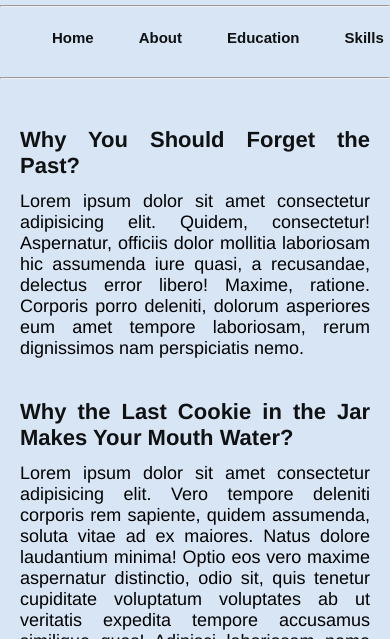
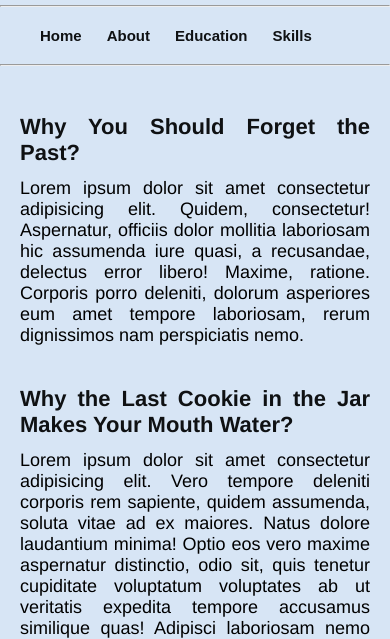
Before and after one commit to mostafizur06/Web_Project, a plain HTML site: page index.html in a window 390 px wide. Shown: the part 205-844 px from the top of the page. Drawn offline with Linux system fonts and the light colour scheme.

Commit message:
final responsive

```diff
--- a/style.css
+++ b/style.css
@@ -50,8 +50,9 @@ body {
   font-size: 20px;
   max-width: 100%;
   padding: 12px;
-
   display: flex;
+  flex-direction: row;
+  flex-wrap: wrap;
 }
 .option a {
   padding: 10px;
@@ -59,7 +60,6 @@ body {
   text-decoration: none;
   font-size: 20px;
   font-family: sans-serif;
-  margin-left: 20px;
 
   font-weight: bold;
   color: #0f1113;
@@ -187,6 +187,11 @@ footer {
   .index2 h1 {
     font-size: 24px;
   }
+  .option {
+    font-size: 20px;
+    max-width: 100%;
+    padding: 10px;
+  }
   .option a {
     font-size: 15px;
   }
```
